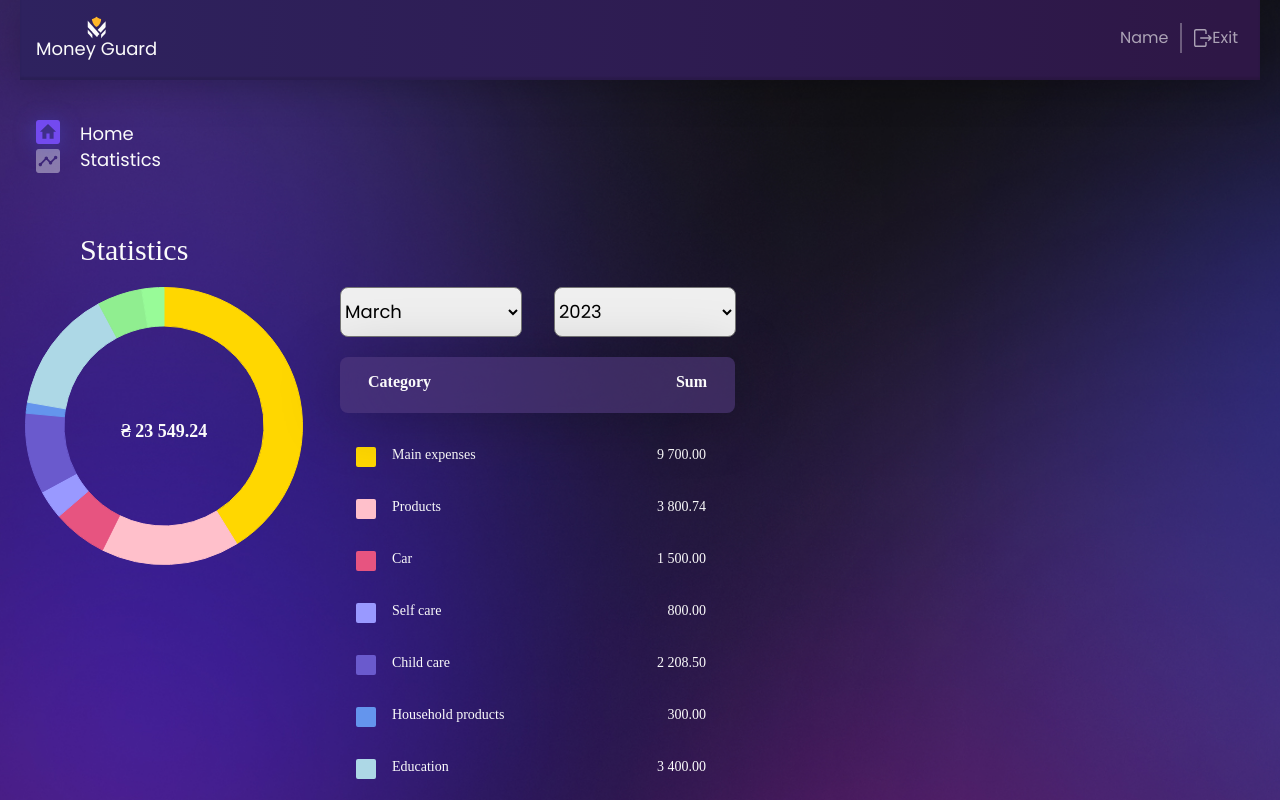
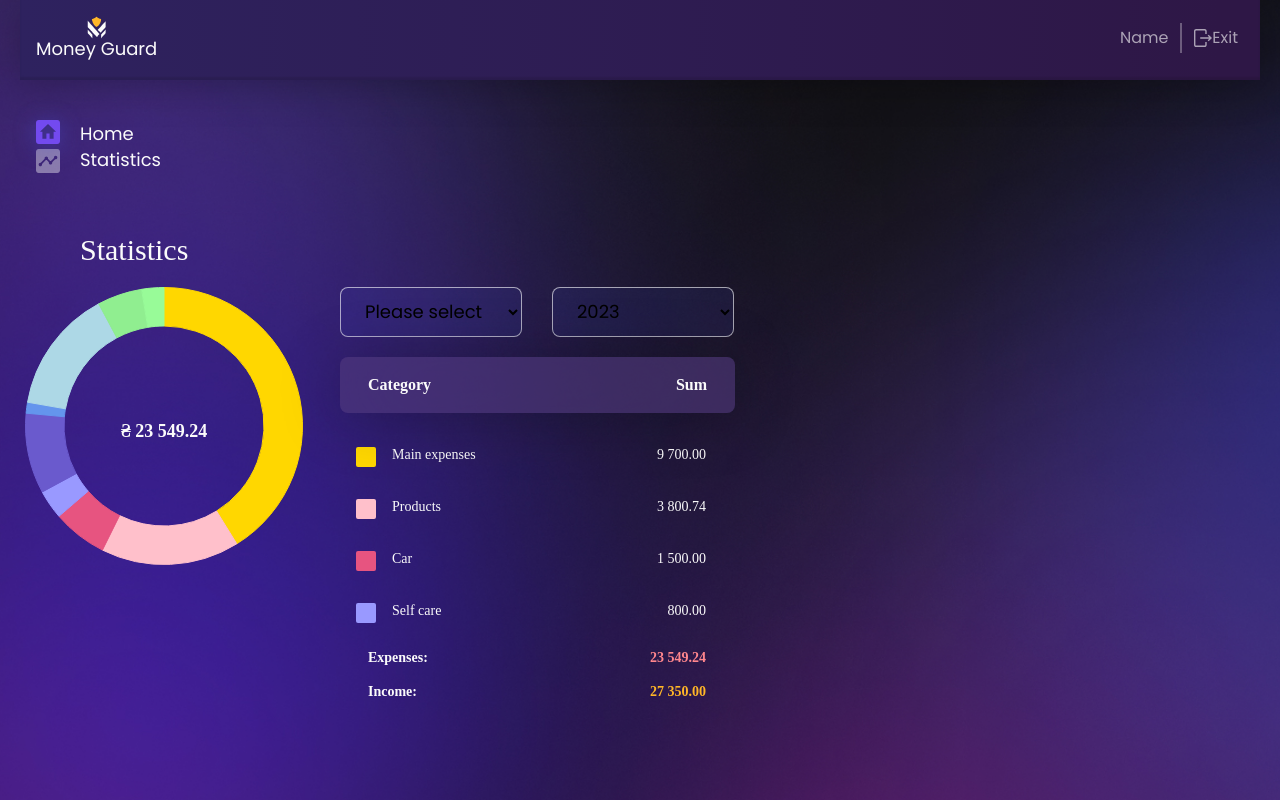
Before and after one commit to Goldenrash-lab/project-codefusion, a React (Create React App) app: page /project-codefusion/statistics in a window 1280 px wide. Shown: the top 800 px of the page. Built offline with nearby package versions, Linux system fonts and the light colour scheme.

Commit message:
added basic tab and mob styles

```diff
--- a/src/components/Chart/Chart.jsx
+++ b/src/components/Chart/Chart.jsx
@@ -1,8 +1,8 @@
 import React from 'react';
 import { Chart as ChartJS, ArcElement, Tooltip, Legend } from 'chart.js';
 import { Doughnut } from 'react-chartjs-2';
-import { styled } from 'styled-components';
 import { formatCurrency } from 'pages/StatisticsTab';
+import { StyledChartContainer } from './Chart.styled';
 
 ChartJS.register(ArcElement, Tooltip, Legend);
 
@@ -65,9 +65,3 @@ const TextInsideDoughnut = ({ text }) => {
     </div>
   );
 };
-
-const StyledChartContainer = styled.div`
-  margin-right: 32px;
-  width: 288px;
-  height: 288px;
-`;
--- /dev/null
+++ b/src/components/Chart/Chart.styled.js
@@ -0,0 +1,50 @@
+import styled from 'styled-components';
+
+export const StyledTitle = styled.h2`
+  display: flex;
+  justify-content: flex-start;
+  padding-left: 60px;
+  font-size: 34px;
+  margin-bottom: 20px;
+  margin-top: 32px;
+  text-align: center;
+  font-family: Poppins;
+  font-size: 30px;
+  font-style: normal;
+  font-weight: 400;
+  line-height: normal;
+`;
+
+export const StyledContainer = styled.div`
+  display: flex;
+  width: 715px;
+  height: 677px;
+
+  @media only screen and (max-width: 767px) {
+  }
+
+  @media only screen and (max-width: 480px) {
+    flex-direction: column;
+  }
+`;
+
+export const StyledStatsInfo = styled.div`
+  flex-direction: column;
+`;
+
+export const StyledChartContainer = styled.div`
+  margin-right: 32px;
+  width: 288px;
+  height: 288px;
+
+  @media only screen and (max-width: 767px) {
+    width: 336px;
+    height: 336px;
+  }
+
+  @media only screen and (max-width: 480px) {
+    width: 280px;
+    height: 280px;
+    margin-bottom: 32px;
+  }
+`;
--- a/src/components/StatisticsDashboard/StatisticsDashboard.jsx
+++ b/src/components/StatisticsDashboard/StatisticsDashboard.jsx
@@ -1,15 +1,19 @@
 import React from 'react';
-import styled from 'styled-components';
+import {
+  SelectedOption,
+  StyledContainer,
+  StyledSelect,
+} from './StatisticsDashboard.styled';
 
 export const StatisticsDashboard = () => {
   return (
     <StyledContainer>
       <StyledSelect name="month" id="month" defaultValue="March">
-        <option value="" disabled>
+        <SelectedOption value="March" disabled>
           Please select a month
-        </option>
-        <option value="March">March</option>
-        <option value="April">April</option>
+        </SelectedOption>
+        <SelectedOption value="March">March</SelectedOption>
+        <SelectedOption value="April">April</SelectedOption>
       </StyledSelect>
       <StyledSelect name="year" id="year" defaultValue="2023">
         <option value="" disabled>
@@ -21,18 +25,3 @@ export const StatisticsDashboard = () => {
     </StyledContainer>
   );
 };
-
-const StyledContainer = styled.div`
-  display: flex;
-  width: 395px;
-  height: 50px;
-  gap: 32px;
-  margin-bottom: 20px;
-  margin-right: 12px;
-`;
-
-const StyledSelect = styled.select`
-  width: 182px;
-  height: 50px;
-  border-radius: 8px;
-`;
--- /dev/null
+++ b/src/components/StatisticsDashboard/StatisticsDashboard.styled.js
@@ -0,0 +1,42 @@
+import styled from 'styled-components';
+
+export const StyledContainer = styled.div`
+  display: flex;
+  width: 395px;
+  height: 50px;
+  gap: 30px;
+  margin-bottom: 20px;
+
+  @media only screen and (max-width: 767px) {
+    gap: 16px;
+  }
+
+  @media only screen and (max-width: 480px) {
+    flex-direction: column;
+    margin-bottom: 20px;
+  }
+`;
+
+export const StyledSelect = styled.select`
+  width: 182px;
+  height: 50px;
+  padding: 13px 20px;
+  border-radius: 8px;
+  border: 1px solid var(--white-60, rgba(255, 255, 255, 0.6));
+  background: rgba(74, 86, 226, 0.1);
+
+  @media only screen and (max-width: 767px) {
+    width: 160px;
+  }
+
+  @media only screen and (max-width: 480px) {
+    width: 280px;
+  }
+`;
+
+export const SelectedOption = styled.option`
+  display: flex;
+  align-items: center;
+  color: white;
+  font-size: 12px;
+`;
--- a/src/components/StatisticsTable/StatisticsTable.jsx
+++ b/src/components/StatisticsTable/StatisticsTable.jsx
@@ -1,6 +1,18 @@
 import { formatCurrency } from 'pages/StatisticsTab';
 import React from 'react';
-import styled from 'styled-components';
+import {
+  ColorIndicator,
+  StyledCategory,
+  StyledColorItem,
+  StyledList,
+  StyledListItem,
+  StyledSpanExpenses,
+  StyledSpanIncome,
+  StyledSum,
+  StyledTable,
+  StyledText,
+  StyledTitleContainer,
+} from './StatisticsTable.styled';
 
 export const StatisticsTable = ({ expensesData, totalExpenses }) => {
   return (
@@ -19,103 +31,15 @@ export const StatisticsTable = ({ expensesData, totalExpenses }) => {
             <StyledSum>{formatCurrency(expense.sum)}</StyledSum>
           </StyledListItem>
         ))}
+      </StyledList>
       <StyledText>
         <p>Expenses:</p>{' '}
-          <StyledSpanExpenses>
-            {formatCurrency(totalExpenses)}
-          </StyledSpanExpenses>
+        <StyledSpanExpenses>{formatCurrency(totalExpenses)}</StyledSpanExpenses>
       </StyledText>
       <StyledText>
         <p>Income:</p>{' '}
         <StyledSpanIncome>{formatCurrency(27350)}</StyledSpanIncome>{' '}
       </StyledText>
-      </StyledList>
     </StyledTable>
   );
 };
-
-const StyledTable = styled.div`
-  width: 395px;
-  height: 607px;
-`;
-
-const StyledTitleContainer = styled.h3`
-  display: flex;
-  justify-content: space-between;
-  padding: 16px 28px;
-  margin-right: 12px;
-  width: 395px;
-  height: 56px;
-  border-radius: 8px;
-  background: rgba(82, 59, 126, 0.6);
-  box-shadow: 0px 4px 60px 0px rgba(0, 0, 0, 0.25);
-  backdrop-filter: blur(50px);
-  color: var(--white, #fbfbfb);
-  font-family: Poppins;
-  font-size: 16px;
-  font-style: normal;
-  font-weight: 600;
-  line-height: normal;
-`;
-
-const StyledText = styled.div`
-  display: flex;
-  justify-content: space-between;
-  align-items: center;
-  padding: 0 29px 16px 28px;
-  font-family: Poppins;
-  font-size: 14px;
-  font-style: normal;
-  font-weight: 600;
-  line-height: 1.28;
-  gap: 19px;
-`;
-
-const StyledSpanExpenses = styled.span`
-  color: var(--dashboard-text, #ff868d);
-`;
-
-const StyledSpanIncome = styled.span`
-  color: var(--yellow, #ffb627);
-`;
-
-const StyledList = styled.ul`
-  padding-left: 0;
-`;
-
-const StyledListItem = styled.li`
-  display: flex;
-  justify-content: space-between;
-  padding: 16px 29px 16px 16px;
-`;
-
-const StyledColorItem = styled.div`
-  display: flex;
-  gap: 16px;
-`;
-
-const ColorIndicator = styled.span`
-  width: 20px;
-  height: 20px;
-  border-radius: 10%;
-  background-color: ${props => props.color || '#FFFFFF'};
-`;
-
-const StyledCategory = styled.p`
-  color: var(--white, #fbfbfb);
-  font-family: Poppins;
-  font-size: 14px;
-  font-style: normal;
-  font-weight: 400;
-  line-height: normal;
-`;
-
-const StyledSum = styled.p`
-  color: var(--white, #fbfbfb);
-  text-align: right;
-  font-family: Poppins;
-  font-size: 14px;
-  font-style: normal;
-  font-weight: 400;
-  line-height: normal;
-`;
--- /dev/null
+++ b/src/components/StatisticsTable/StatisticsTable.styled.js
@@ -0,0 +1,105 @@
+import styled from 'styled-components';
+
+export const StyledTable = styled.div`
+  width: 395px;
+  height: 607px;
+
+  @media only screen and (max-width: 767px) {
+    width: 336px;
+  }
+
+  @media only screen and (max-width: 480px) {
+    width: 280px;
+  }
+`;
+
+export const StyledTitleContainer = styled.h3`
+  display: flex;
+  justify-content: space-between;
+  align-items: center;
+  padding: 16px 28px;
+  width: 395px;
+  height: 56px;
+  border-radius: 8px;
+  background: rgba(82, 59, 126, 0.6);
+  box-shadow: 0px 4px 60px 0px rgba(0, 0, 0, 0.25);
+  backdrop-filter: blur(50px);
+  color: var(--white, #fbfbfb);
+  font-family: Poppins;
+  font-size: 16px;
+  font-style: normal;
+  font-weight: 600;
+  line-height: normal;
+
+  @media only screen and (max-width: 767px) {
+    width: 336px;
+  }
+
+  @media only screen and (max-width: 480px) {
+    width: 280px;
+  }
+`;
+
+export const StyledText = styled.div`
+  display: flex;
+  justify-content: space-between;
+  align-items: center;
+  padding: 0 29px 16px 28px;
+  font-family: Poppins;
+  font-size: 14px;
+  font-style: normal;
+  font-weight: 600;
+  line-height: 1.28;
+  gap: 19px;
+`;
+
+export const StyledSpanExpenses = styled.span`
+  color: var(--dashboard-text, #ff868d);
+`;
+
+export const StyledSpanIncome = styled.span`
+  color: var(--yellow, #ffb627);
+`;
+
+export const StyledList = styled.ul`
+  padding-left: 0;
+  max-height: 200px;
+  overflow-y: auto;
+`;
+
+export const StyledListItem = styled.li`
+  display: flex;
+  justify-content: space-between;
+  padding: 16px 29px 16px 16px;
+`;
+
+export const StyledColorItem = styled.div`
+  display: flex;
+  gap: 16px;
+`;
+
+export const ColorIndicator = styled.span`
+  width: 20px;
+  height: 20px;
+  border-radius: 10%;
+  background-color: ${props => props.color || '#FFFFFF'};
+`;
+
+export const StyledCategory = styled.p`
+  color: var(--white, #fbfbfb);
+  font-family: Poppins;
+  font-size: 14px;
+  font-style: normal;
+  font-weight: 400;
+  line-height: normal;
+`;
+
+export const StyledSum = styled.p`
+  color: var(--white, #fbfbfb);
+  text-align: right;
+  font-family: Poppins;
+  font-size: 14px;
+  font-style: normal;
+  font-weight: 400;
+  line-height: normal;
+`;
--- a/src/pages/StatisticsTab.jsx
+++ b/src/pages/StatisticsTab.jsx
@@ -1,8 +1,12 @@
 import { Chart } from 'components/Chart/Chart';
+import {
+  StyledContainer,
+  StyledStatsInfo,
+  StyledTitle,
+} from 'components/Chart/Chart.styled';
 import { StatisticsDashboard } from 'components/StatisticsDashboard/StatisticsDashboard';
 import { StatisticsTable } from 'components/StatisticsTable/StatisticsTable';
 import React from 'react';
-import styled from 'styled-components';
 
 const StatisticsTab = () => {
   const expensesData = [
@@ -47,31 +51,6 @@ const StatisticsTab = () => {
   );
 };
 
-const StyledTitle = styled.h2`
-  display: flex;
-  justify-content: flex-start;
-  padding-left: 60px;
-  font-size: 34px;
-  margin-bottom: 20px;
-  margin-top: 32px;
-  text-align: center;
-  font-family: Poppins;
-  font-size: 30px;
-  font-style: normal;
-  font-weight: 400;
-  line-height: normal;
-`;
-
-const StyledContainer = styled.div`
-  display: flex;
-  width: 715px;
-  height: 677px;
-`;
-
-const StyledStatsInfo = styled.div`
-  flex-direction: column;
-`;
-
 export const formatCurrency = number => {
   return number.toFixed(2).replace(/\d(?=(\d{3})+\.)/g, '$& ');
 };
```
Lines whose indentation alone changed are shown as unchanged.
